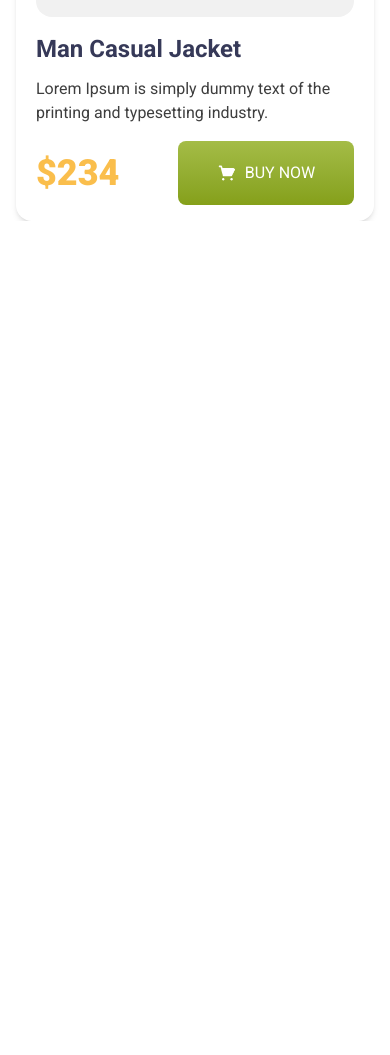
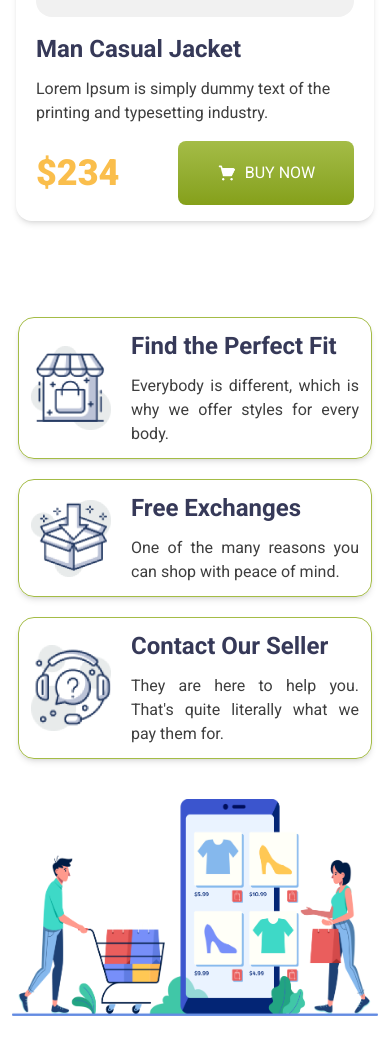
Before and after one commit to sayonUsman/penguin-fashion, a plain HTML site: page index.html in a window 390 px wide. Shown: the part 4308-5363 px from the top of the page. Before the commit the page ends 4529 px from the top, so only its background shows below. Drawn offline with nearby package versions, Linux system fonts and the light colour scheme.

Commit message:
Added responsive features section

```diff
--- a/index.html
+++ b/index.html
@@ -266,6 +266,71 @@
           </div>
         </div>
       </section>
+
+      <section
+        id="features-section"
+        class="max-w-[73.25rem] mx-auto mt-24 xl:mt-32 mb-10"
+      >
+        <div
+          class="flex flex-col gap-10 lg:flex-row xl:gap-0 items-center mx-3 sm:mx-4 xl:mx-0"
+        >
+          <div class="w-[calc(100%-12px)] sm:w-full">
+            <div
+              class="flex items-center w-full sm:w-[33rem] p-3 sm:p-5 rounded-2xl shadow-md border-[1px] border-[#A4BC46] mx-auto"
+            >
+              <img src="icons/house.png" alt="house" class="w-20" />
+
+              <div class="w-[17.25rem] ml-5 sm:ml-9">
+                <h1 class="text-[#363958] text-2xl font-bold">
+                  Find the Perfect Fit
+                </h1>
+
+                <p class="text-[#3E3E3E] text-base text-justify pt-3">
+                  Everybody is different, which is why we offer styles for every
+                  body.
+                </p>
+              </div>
+            </div>
+
+            <div
+              class="flex items-center w-full sm:w-[33rem] p-3 sm:p-5 my-5 rounded-2xl shadow-md border-[1px] border-[#A4BC46] mx-auto"
+            >
+              <img src="icons/box.png" alt="box" class="w-20" />
+
+              <div class="w-[17.25rem] ml-5 sm:ml-9">
+                <h1 class="text-[#363958] text-2xl font-bold">
+                  Free Exchanges
+                </h1>
+
+                <p class="text-[#3E3E3E] text-base text-justify pt-3">
+                  One of the many reasons you can shop with peace of mind.
+                </p>
+              </div>
+            </div>
+
+            <div
+              class="flex items-center w-full sm:w-[33rem] p-3 sm:p-5 rounded-2xl shadow-md border-[1px] border-[#A4BC46] mx-auto"
+            >
+              <img src="icons/question.png" alt="question" class="w-20" />
+
+              <div class="w-[17.25rem] ml-5 sm:ml-9">
+                <h1 class="text-[#363958] text-2xl font-bold">
+                  Contact Our Seller
+                </h1>
+
+                <p class="text-[#3E3E3E] text-base text-justify pt-3">
+                  They are here to help you. That's quite literally what we pay
+                  them for.
+                </p>
+              </div>
+            </div>
+          </div>
+
+          <div class="xl:pl-20">
+            <img src="images/shopping.png" class="w-full" />
+          </div>
+        </div>
+      </section>
     </main>
   </body>
 </html>
```
